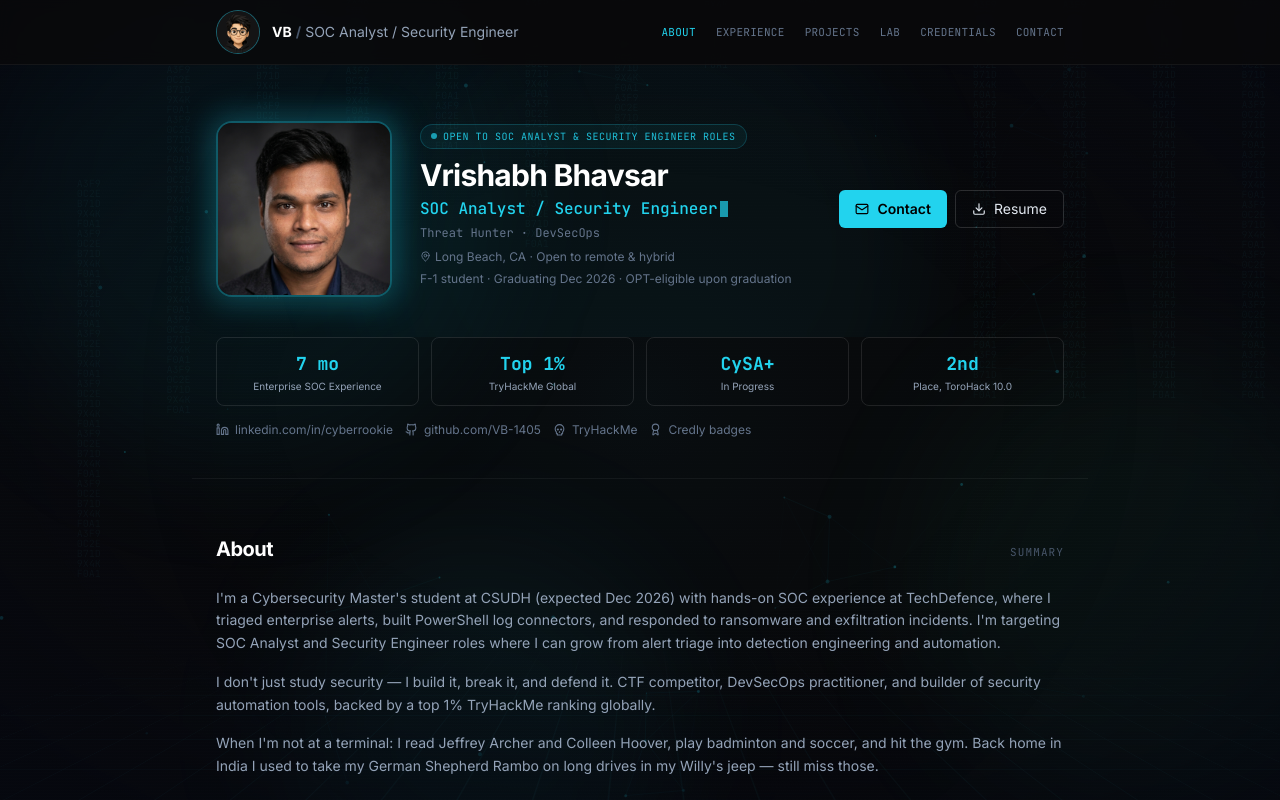
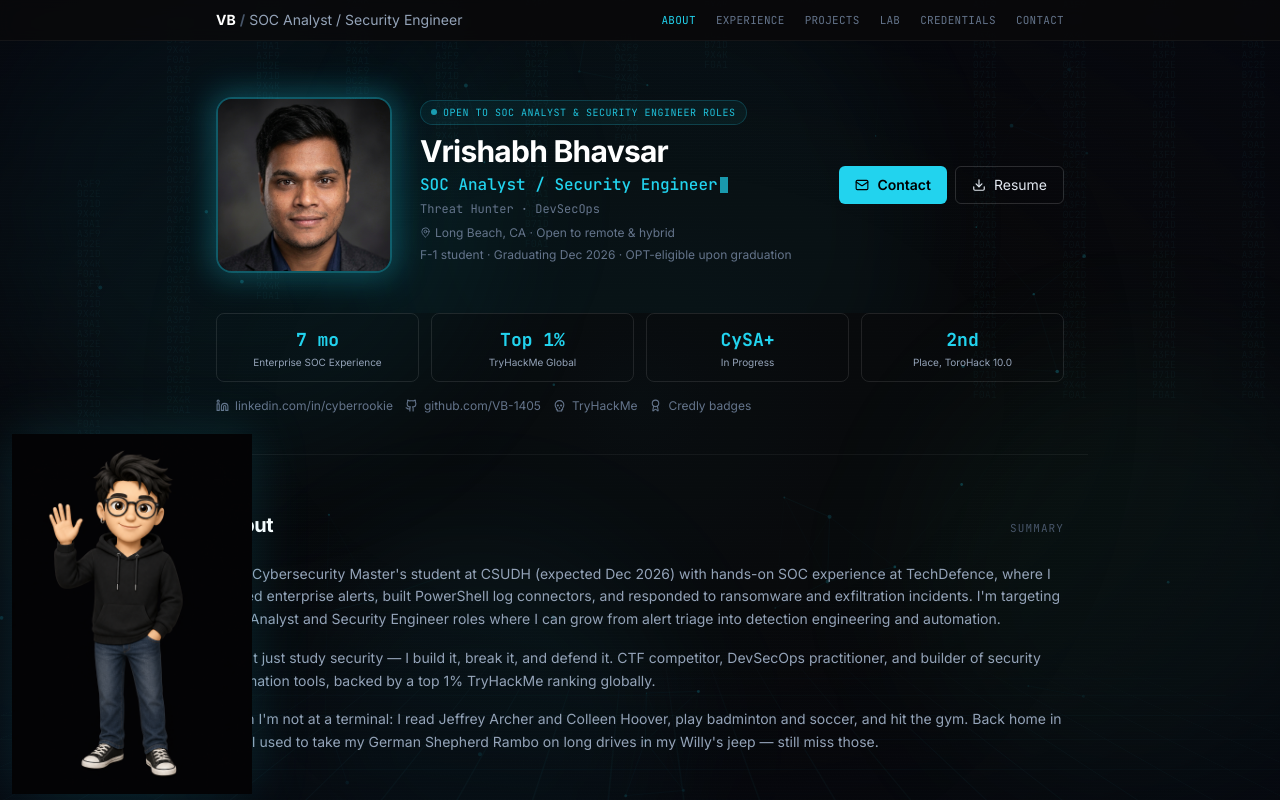
Before and after one commit to VB-1405/Portfolio_VB, a React (Vite) app: page / in a window 1280 px wide. Shown: the top 800 px of the page. Built offline with nearby package versions, Linux system fonts and the light colour scheme.

Commit message:
Add full-body Memoji companion fixed to left screen edge
Replace the small nav badge with a full-body character anchored to the
bottom-left on xl+ viewports, keeping wave-on-hover and greeting motion.

Co-authored-by: Vrishabh Bhavsar <VB-1405@users.noreply.github.com>

```diff
--- a/src/Portfolio.jsx
+++ b/src/Portfolio.jsx
@@ -55,12 +55,12 @@ export default function Portfolio() {
   return (
     <div className="min-h-screen bg-zinc-950 text-slate-300 relative font-sans">
       <CyberBackground />
+      <Mascot />
 
       <div className="relative z-10">
         <nav className="sticky top-0 z-50 backdrop-blur bg-zinc-950/80 border-b border-white/5">
           <div className="max-w-4xl mx-auto px-6 py-2.5 flex items-center justify-between">
             <div className="flex items-center gap-3">
-              <Mascot size={44} />
               <span className="text-sm font-bold text-white">
                 VB<span className="text-slate-600 mx-1">/</span>
                 <span className="text-slate-400 font-normal">SOC Analyst / Security Engineer</span>
--- a/src/components/Mascot.jsx
+++ b/src/components/Mascot.jsx
@@ -4,10 +4,7 @@ const clamp = (n, min, max) => Math.min(max, Math.max(min, n));
 const asset = (path) => `${import.meta.env.BASE_URL}${path.replace(/^\//, "")}`;
 const WAVE_MS = 900;
 
-/**
- * Mascot — Memoji-style avatar badge with cursor tilt and a wave on hover / greeting.
- */
-export default function Mascot({ size = 64 }) {
+function useMascotMotion() {
   const ref = useRef(null);
   const waveTimer = useRef(null);
   const [tilt, setTilt] = useState(0);
@@ -49,7 +46,17 @@ export default function Mascot({ size = 64 }) {
 
   useEffect(() => () => clearTimeout(waveTimer.current), []);
 
+  return { ref, tilt, waving, wave, reduceMotion };
+}
+
+/**
+ * Full-body Memoji companion fixed to the left edge of the viewport.
+ */
+function MascotCompanion() {
+  const { ref, tilt, waving, wave } = useMascotMotion();
+
   return (
+    <div className="hidden xl:block fixed left-0 bottom-0 z-30 pointer-events-none">
       <button
         ref={ref}
         type="button"
@@ -57,40 +64,32 @@ export default function Mascot({ size = 64 }) {
         onFocus={wave}
         onClick={wave}
         aria-label="Profile mascot — Vrishabh Bhavsar, wave hello"
-      className="relative shrink-0 cursor-pointer rounded-full border-0 bg-transparent p-0 outline-none focus-visible:ring-2 focus-visible:ring-cyan-400/60"
-      style={{ width: size, height: size }}
+        className="pointer-events-auto relative cursor-pointer border-0 bg-transparent p-0 pl-3 pb-0 outline-none focus-visible:ring-2 focus-visible:ring-cyan-400/60 focus-visible:ring-offset-2 focus-visible:ring-offset-zinc-950 rounded-lg"
       >
         <div
-        role="presentation"
-        className={`relative h-full w-full overflow-hidden rounded-full border border-cyan-400/40 bg-zinc-900 transition-transform duration-300 ease-out ${waving ? "animate-wave" : ""}`}
-        style={{
-          transform: waving ? undefined : `rotate(${tilt}deg)`,
-        }}
-      >
-        <div className="absolute inset-0 rounded-full bg-cyan-400/15 animate-pulse" />
-        <div
-          className="absolute -inset-1 rounded-full border border-cyan-400/25 animate-spin-slow"
-          style={{ borderTopColor: "rgba(34,211,238,0.7)" }}
+          className="absolute bottom-6 left-1/2 -translate-x-1/2 w-28 h-8 bg-cyan-400/20 blur-2xl rounded-full"
+          aria-hidden="true"
         />
         <img
-          src={asset("memoji.png")}
+          src={asset("memoji-full.png")}
           alt=""
           aria-hidden="true"
-          className="relative h-full w-full object-cover object-[center_20%]"
           draggable={false}
+          className={`relative block h-[min(62vh,460px)] w-auto max-w-[min(28vw,240px)] object-contain object-bottom drop-shadow-[0_0_28px_rgba(34,211,238,0.15)] transition-transform duration-300 ease-out ${waving ? "animate-wave" : ""}`}
+          style={{
+            transform: waving ? undefined : `rotate(${tilt * 0.6}deg)`,
+            transformOrigin: "bottom center",
+          }}
         />
+      </button>
     </div>
-
-      <span
-        aria-hidden="true"
-        className={`pointer-events-none absolute -bottom-0.5 -right-1 select-none leading-none transition-opacity duration-200 ${waving ? "animate-wave opacity-100" : "opacity-0"}`}
-        style={{
-          fontSize: size * 0.42,
-          transformOrigin: "bottom right",
-        }}
-      >
-        👋
-      </span>
-    </button>
   );
 }
+
+/**
+ * Mascot — Memoji companion on large screens (left side, full body).
+ */
+export default function Mascot({ variant = "companion" }) {
+  if (variant === "companion") return <MascotCompanion />;
+  return null;
+}
```
Also changed, not shown: public/memoji-full.png (added). Lines whose indentation alone changed are shown as unchanged.
